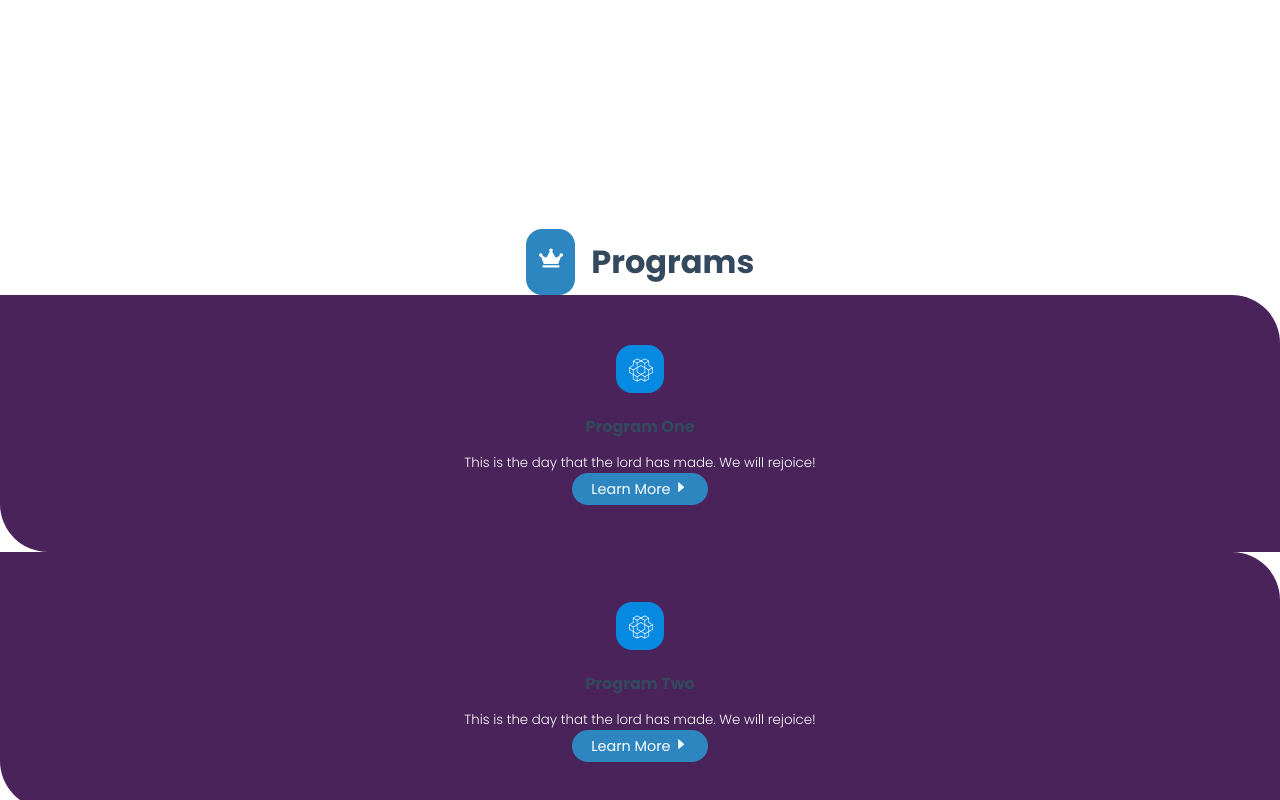
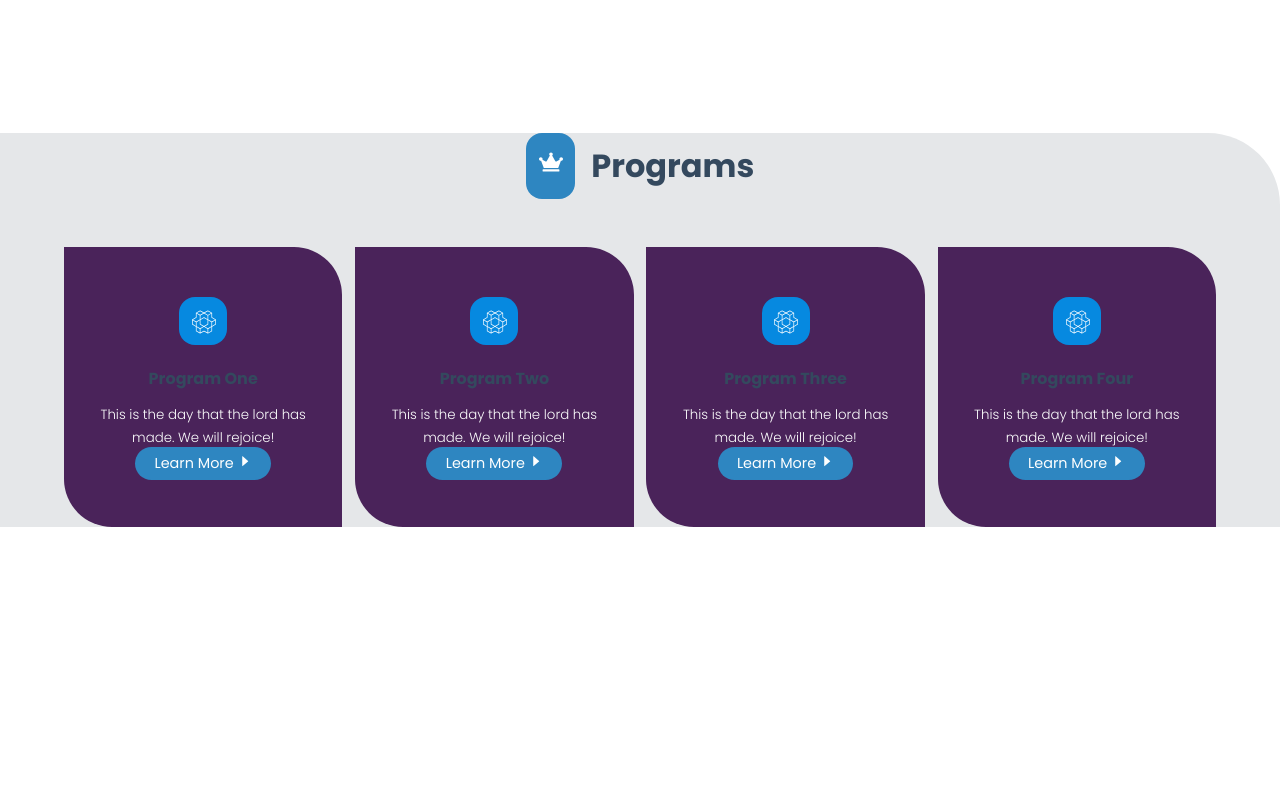
Before and after one commit to belaymit/reactjs-website, a React (Create React App) app: page / in a window 1280 px wide. Shown: the part 800-1600 px from the top of the page. After the commit the page ends 1327 px from the top, so only its background shows below. Built offline with nearby package versions, Linux system fonts and the light colour scheme.

Commit message:
mdified style of card component

```diff
--- a/src/Pages/home/home.css
+++ b/src/Pages/home/home.css
@@ -54,3 +54,21 @@
 .main-header-right:hover .main-header-circle {
   filter: blur(5px);
 }
+
+/* Programs */
+.program-container {
+  padding: 0 64px;
+  background: #e5e7e9;
+  border-top-right-radius: 4.5rem;
+}
+
+.programs {
+  margin-top: 4rem;
+}
+
+.program-wrapper {
+  margin-top: 3rem;
+  display: grid;
+  grid-template-columns: repeat(4, 1fr);
+  column-gap: .8rem;
+}
```
